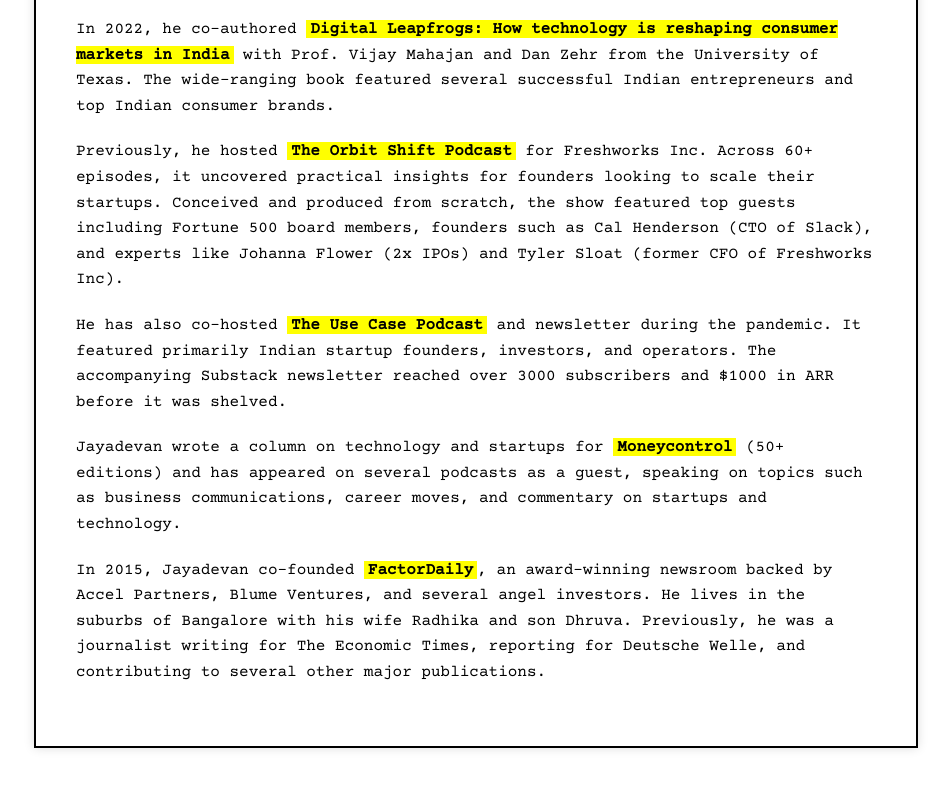
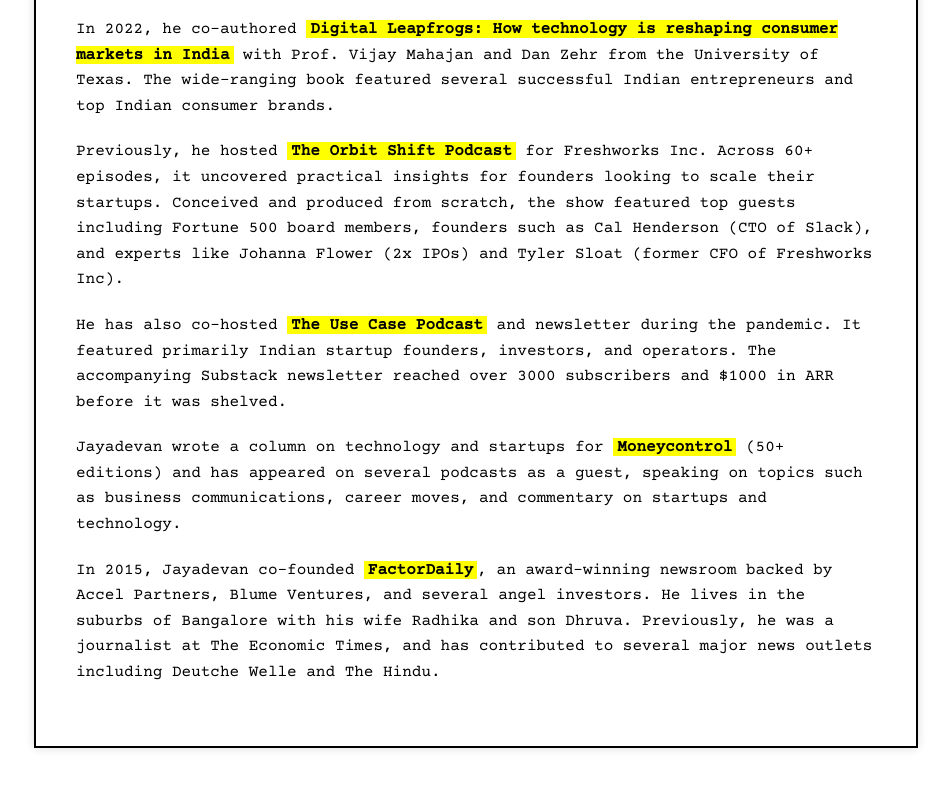
Before and after one commit to jayadevanpk/mysite, a plain HTML site: page index.html in a window 1280 px wide. Shown: the part 458-1246 px from the top of the page, without its empty margins (164-1115 px from the left). Drawn offline with nearby package versions, Linux system fonts and the light colour scheme.

Commit message:
index.html

```diff
--- a/index.html
+++ b/index.html
@@ -67,7 +67,7 @@
 
   <p>Jayadevan wrote a column on technology and startups for <strong><a href="https://www.moneycontrol.com/author/jayadevan-pk-10821/" target="_blank">Moneycontrol</a></strong> (50+ editions) and has appeared on several podcasts as a guest, speaking on topics such as business communications, career moves, and commentary on startups and technology.</p>
 
-  <p>In 2015, Jayadevan co-founded <strong><a href="https://en.wikipedia.org/wiki/FactorDaily" target="_blank">FactorDaily</a></strong>, an award-winning newsroom backed by Accel Partners, Blume Ventures, and several angel investors. He lives in the suburbs of Bangalore with his wife Radhika and son Dhruva. Previously, he was a journalist writing for The Economic Times, reporting for Deutsche Welle, and contributing to several other major publications.</p>
+  <p>In 2015, Jayadevan co-founded <strong><a href="https://en.wikipedia.org/wiki/FactorDaily" target="_blank">FactorDaily</a></strong>, an award-winning newsroom backed by Accel Partners, Blume Ventures, and several angel investors. He lives in the suburbs of Bangalore with his wife Radhika and son Dhruva. Previously, he was a journalist at The Economic Times, and has contributed to several major news outlets including Deutche Welle and The Hindu.</p>
 
 </body>
 </html>
```
